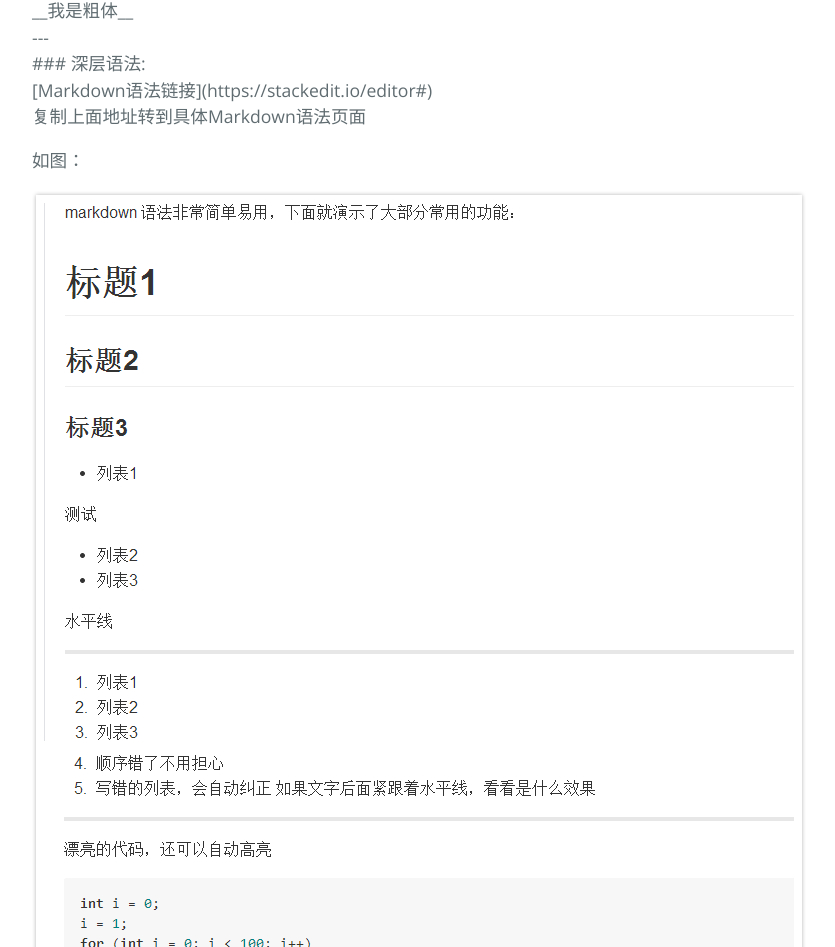
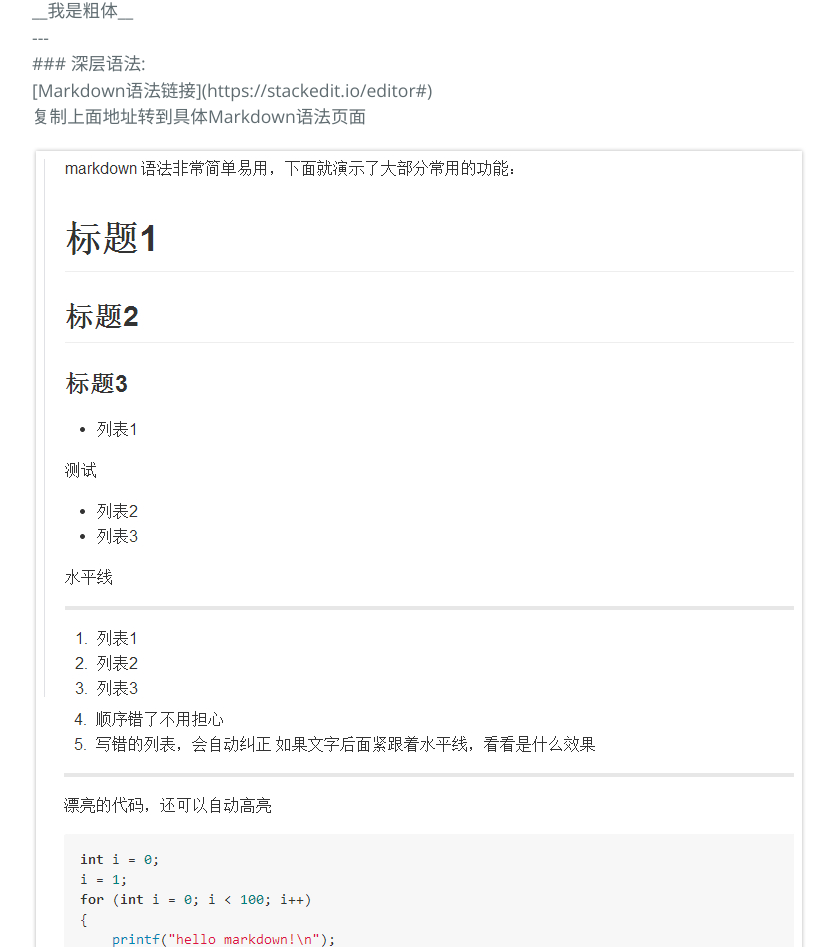
Before and after one commit to PandasLee/Blog-1, a plain HTML site: page MarkDown.html in a window 1280 px wide. Shown: the part 1231-2178 px from the top of the page, without its empty margins (192-1027 px from the left). Drawn offline with nearby package versions, Linux system fonts and the light colour scheme.

Commit message:
啥
Signed-off-by: liweilliang <newtonlee95@163.com>

```diff
--- a/MarkDown.html
+++ b/MarkDown.html
@@ -68,7 +68,6 @@ __我是粗体__<br/>
 [Markdown语法链接](https://stackedit.io/editor#)<br/>
 复制上面地址转到具体Markdown语法页面<br/>
 </p>
-<p>如图：</p>
 <p>
 <img src="img/md.jpg">
 </p>
```
